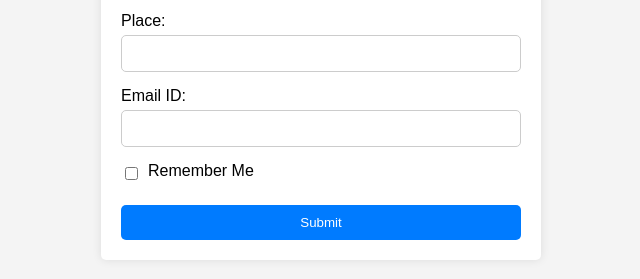
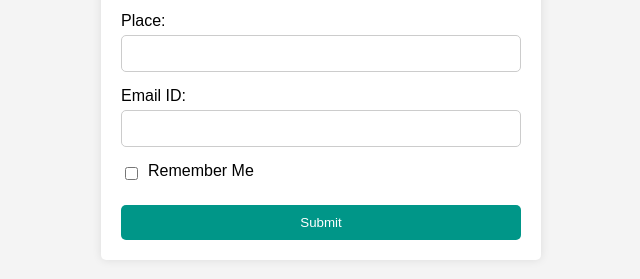
Before and after one commit to a-shitha/codefury, a plain HTML site: page user.html in a window 1280 px wide. Shown: the part 251-530 px from the top of the page, without its empty margins (319-959 px from the left). Drawn offline with Linux system fonts and the light colour scheme.

Commit message:
Add files via upload
Signed-off-by: a-shitha <147920820+a-shitha@users.noreply.github.com>

```diff
--- a/user.html
+++ b/user.html
@@ -60,7 +60,7 @@
             display: block;
             width: 100%;
             padding: 10px;
-            background-color: #007bff;
+            background-color: #009688;
             color: white;
             border: none;
             border-radius: 5px;
@@ -69,7 +69,7 @@
         }
 
         button:hover {
-            background-color: #0056b3;
+            background-color: #009688;
         }
 
         .user-icon {
```
